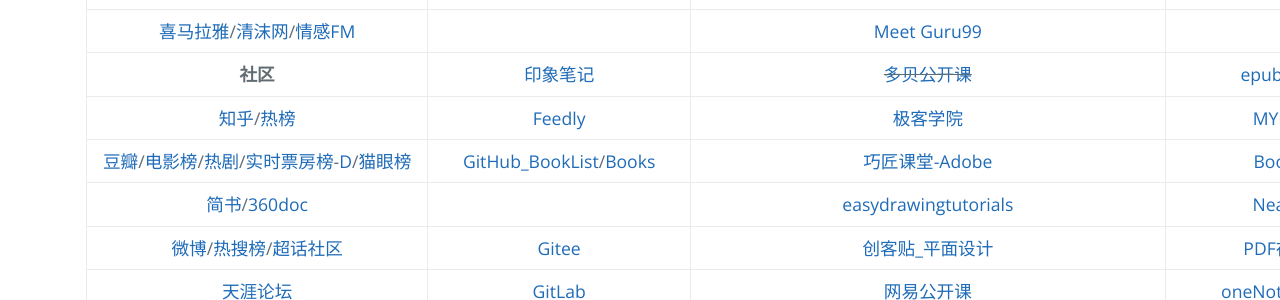
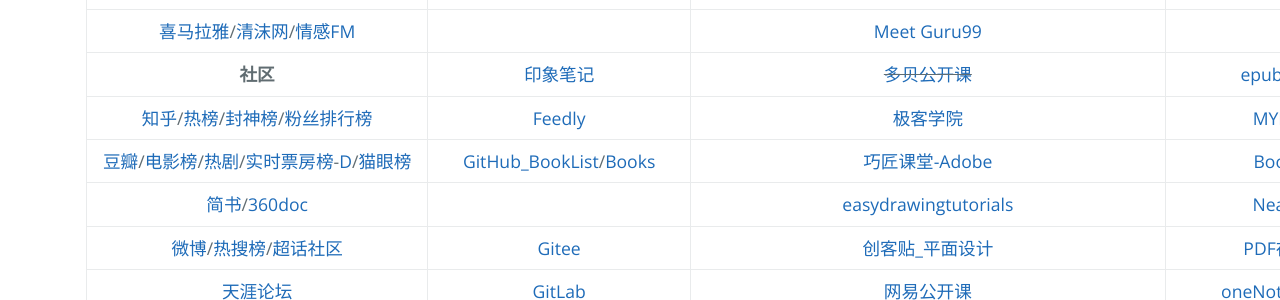
Before and after one commit to AmbroseRen/test, a Jekyll site: the page built from navigation.md, in a window 1280 px wide. Shown: the part 341-641 px from the top of the page. Built offline with Jekyll 4.4.1, drawn with Linux system fonts in a browser that asks for light colours; our own code applies the rules of GitHub Pages for plain Markdown files; the repository's description, which GitHub fills in, is left out.

Commit message:
Update navigation.md

```diff
--- a/navigation.md
+++ b/navigation.md
@@ -31,7 +31,7 @@
 | []() | []() | [脚本之家](https://www.jb51.net/list/index_1.htm) | [Programming Praxis](https://programmingpraxis.com/) |
 | [喜马拉雅](https://www.ximalaya.com/my/subscribed/)/[清沫网](https://www.qingmo.net/)/[情感FM](https://www.qingmo.net/qingganfm) | []() | [Meet Guru99](https://www.guru99.com/) | __工具__ |
 | __社区__ | [印象笔记](https://app.yinxiang.com/Home.action) | ~~[多贝公开课](http://www.duobei.com/)~~ | [epub.liumingye](https://epub.liumingye.cn/) |
-| [知乎](https://www.zhihu.com/people/RS101202303/following)/[热榜](https://www.zhihu.com/hot) | [Feedly](https://feedly.com/) | [极客学院](https://www.jikexueyuan.com/) | [MYFREEMP3](http://tool.liumingye.cn/music/?page=searchPage) |
+| [知乎](https://www.zhihu.com/people/RS101202303/following)/[热榜](https://www.zhihu.com/hot)/[封神榜](http://www.zhihufans.com/)/[粉丝排行榜](http://rank.python666.cn/zhihu_rank/) | [Feedly](https://feedly.com/) | [极客学院](https://www.jikexueyuan.com/) | [MYFREEMP3](http://tool.liumingye.cn/music/?page=searchPage) |
 | [豆瓣](https://www.douban.com/people/AmbroseRen/)/[电影榜](https://movie.douban.com/)/[热剧](https://movie.douban.com/tv/#!type=tv&tag=%E7%83%AD%E9%97%A8&sort=recommend&page_limit=20&page_start=0)/[实时票房榜](https://www.endata.com.cn/BoxOffice/BO/RealTime/reTimeBO.html)-[D](https://ys.endata.cn/BoxOffice/Ranking)/[猫眼榜](https://piaofang.maoyan.com/dashboard) | [GitHub_BookList](https://github.com/AmbroseRen/test/blob/master/Library/BookListsOne.md)/[Books](https://github.com/AmbroseRen/Picture/tree/master/book/Society) | [巧匠课堂-Adobe](https://www.2qj.com/) | [BookReader](https://ztftrue.github.io/BookReader/) |
 | [简书](https://www.jianshu.com/subscriptions#/timeline)/[360doc](http://www.360doc.com/mycontacts.aspx) | []() | [easydrawingtutorials](https://www.easydrawingtutorials.com/index.php/disney/81-draw-mickey-mouse) | [Neat Reader](https://www.neat-reader.cn/webapp#/) |
 | [微博](https://weibo.com/3626507391/follow)/[热搜榜](https://s.weibo.com/top/summary)/[超话社区](https://huati.weibo.cn/discovery/super) | [Gitee](https://gitee.com/) | [创客贴_平面设计](https://www.chuangkit.com/designtools/designindex) | [PDF在线阅读器](https://web.jisupdf.com/) |
```
